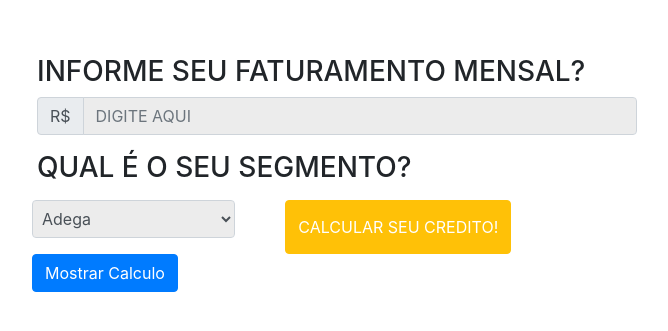
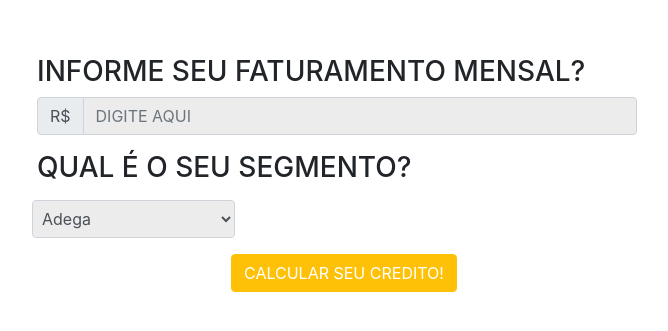
Before and after one commit to theus2br/AliquotaProject, a plain HTML site: page Index.html in a window 1280 px wide. Shown: the part 137-468 px from the top of the page, without its empty margins (303-971 px from the left). Drawn offline with nearby package versions, Linux system fonts and the light colour scheme.

Commit message:
Escondendo o calculo

```diff
--- a/Index.html
+++ b/Index.html
@@ -74,7 +74,7 @@
         </p>
         <h3>QUAL É O SEU SEGMENTO?</h3>
         <p>
-        <div class="form-row">
+        <div class="form-row" >
             <select class="form-control col-md-4 mb-3" id="tipoEstabelecimento">
                 <option value="0.70">Adega</option>
                 <option value="0.80">Autopeças</option>
@@ -91,7 +91,7 @@
                 data-toggle="modal" data-target="#exampleModalCenter">CALCULAR SEU
                 CREDITO!</button>
 
-            <button class="btn btn-primary" type="button" data-toggle="collapse" data-target="#collapseExample"
+            <button class="btn btn-primary" hidden="hidden" type="button" data-toggle="collapse" data-target="#collapseExample"
                 aria-expanded="false" aria-controls="collapseExample">
                 Mostrar Calculo
             </button>
--- a/style.css
+++ b/style.css
@@ -1,5 +1,6 @@
 #btnEnviar {
-    margin-left: 50px;
+    margin-left: 199px;
+
 }
 img{
     align-content: center;
```
